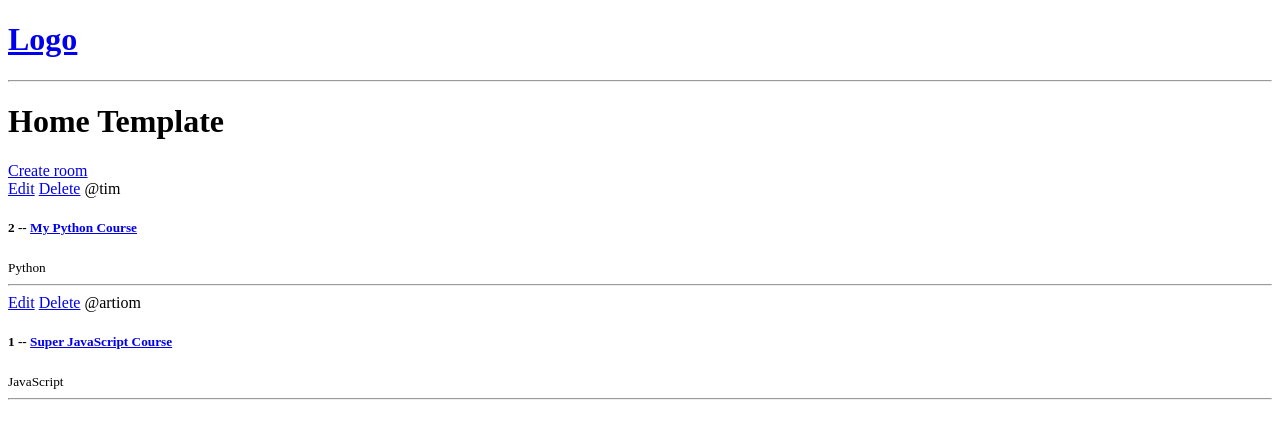
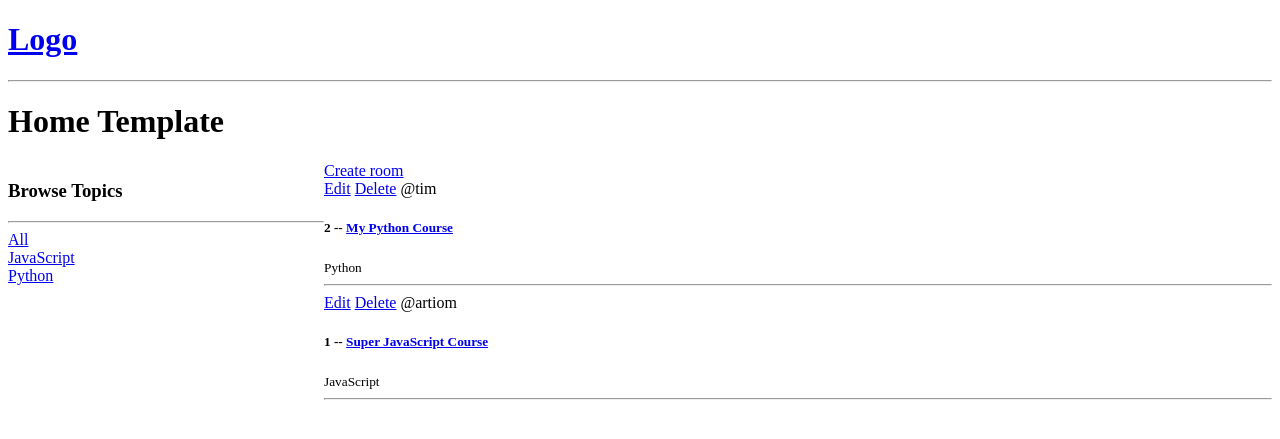
Before and after one commit to ArtiomNosov/Python-Django-7-Hour-Course-Traversy-Media, a Django app: page / in a window 1280 px wide. Shown: the top 439 px of the page. Run offline with Django 4.2, Linux system fonts and the light colour scheme; data comes from the database, SQL or seed files in the repository.

Commit message:
Add Browse Topics

```diff
--- a/studybud/base/templates/base/home.html
+++ b/studybud/base/templates/base/home.html
@@ -1,7 +1,32 @@
 {% extends 'main.html' %}
 
 {% block content %}
+
+<style>
+    .home-container {
+        display: grid;
+        grid-template-columns: 1fr 3fr;
+    }
+</style>
+
 <h1>Home Template</h1>
+
+<div class="home-container">
+
+    <div>
+        <h3>Browse Topics</h3>
+        <hr>
+
+        <div>
+            <a href="{% url 'home' %}">All</a>
+        </div>
+
+        {% for topic in topics %}
+        <div>
+            <a href="{% url 'home' %}?q={{topic.name}}">{{topic.name}}</a>
+        </div>
+        {% endfor %}
+    </div>
 
     <div>
         <a href="{% url 'create-room' %}">Create room</a>
@@ -18,6 +43,9 @@
 
             {% endfor %}
         </div>
+    </div>
+
+
 
 </div>
 {% endblock content %}
--- a/studybud/base/views.py
+++ b/studybud/base/views.py
@@ -1,5 +1,5 @@
 from django.shortcuts import render, redirect
-from .models import Room
+from .models import Room, Topic
 from .forms import RoomForm
 
 # rooms = [
@@ -10,7 +10,10 @@ from .forms import RoomForm
 
 def home(request):
     rooms = Room.objects.all()
-    context = {'rooms': rooms}
+
+    topics = Topic.objects.all()
+
+    context = {'rooms': rooms, 'topics': topics}
     return render(request, 'base/home.html', context)
 
 def room(request, pk):
```
Lines whose indentation alone changed are shown as unchanged.
